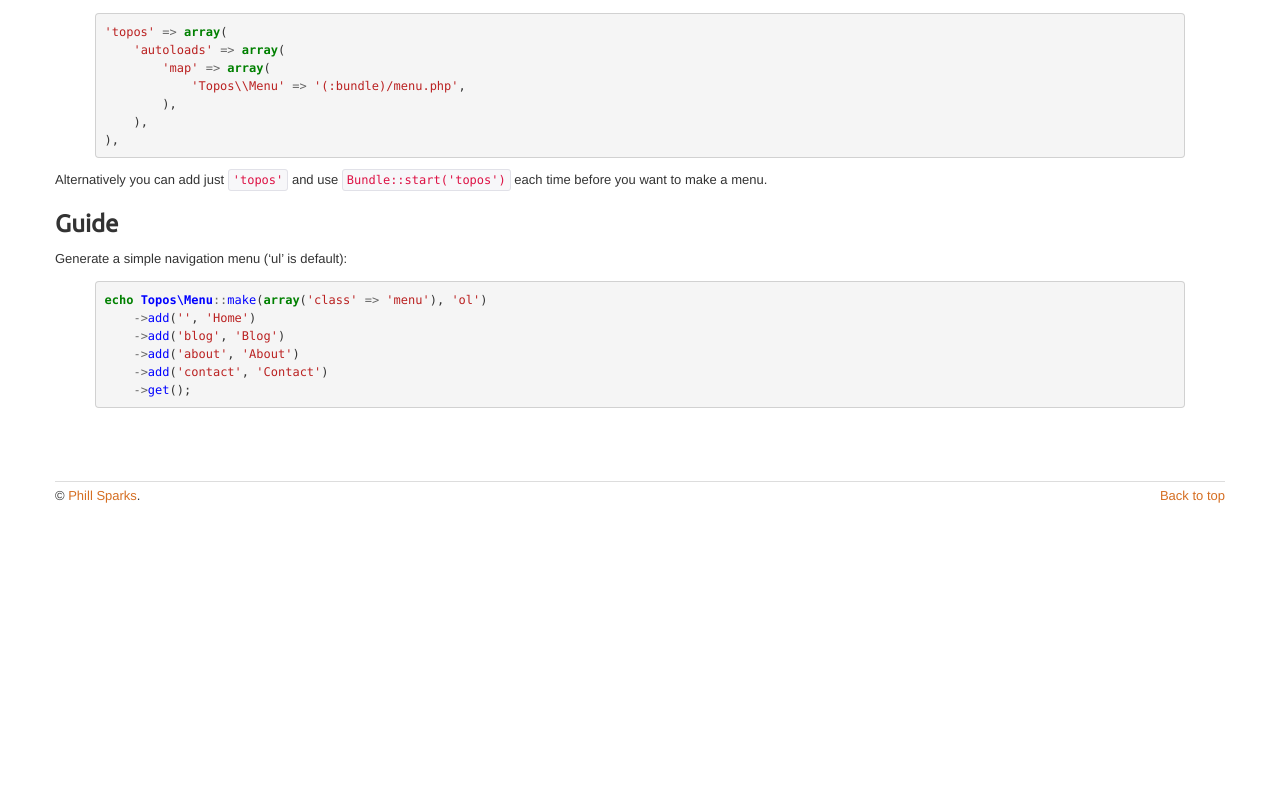
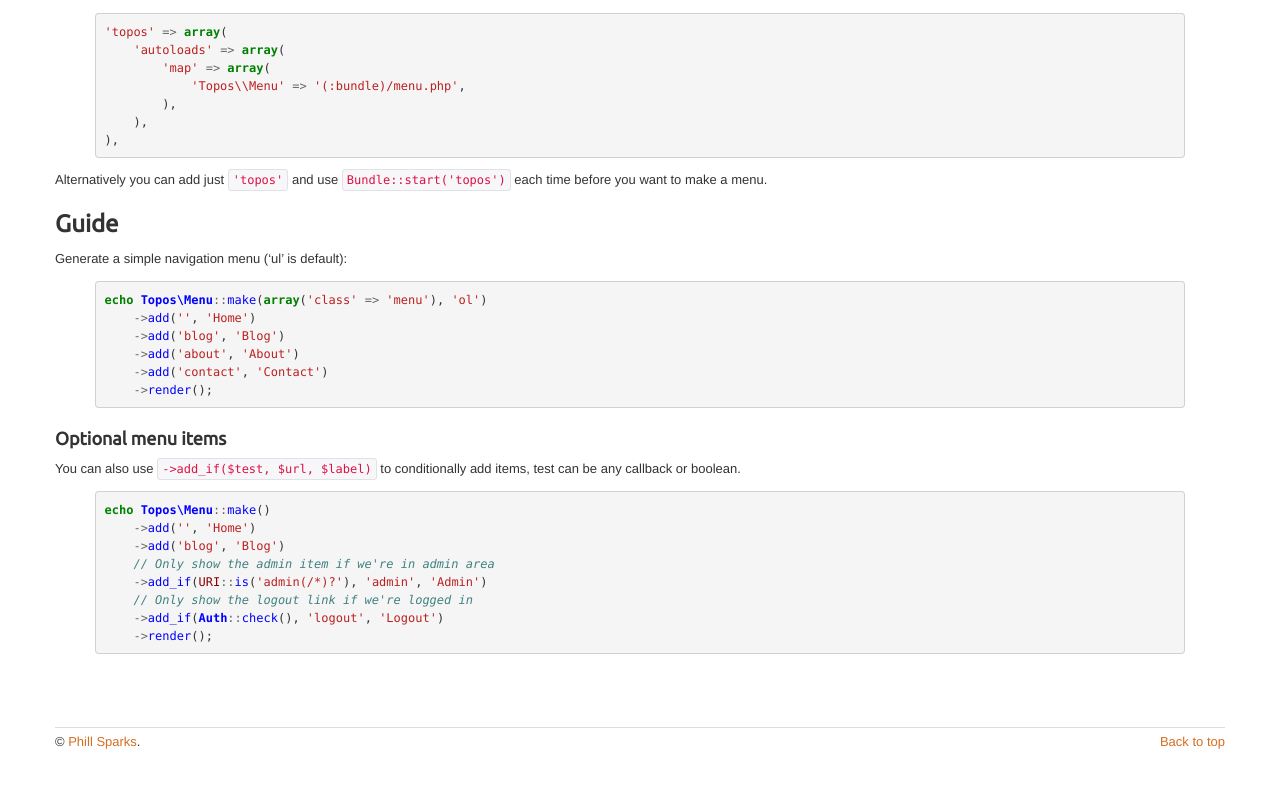
Before and after one commit to sparksp/sparksp.github.io, a Jekyll site: the page built from laravel-html-menu/index.md, in a window 1280 px wide. Shown: the part 416-1207 px from the top of the page. Built offline with Jekyll 4.4.1, drawn with Linux system fonts in a browser that asks for light colours; before the commit the page ends 961 px from its top, so only the background shows below that.

Commit message:
Updated Topos readme.
Signed-off-by: Phill Sparks <me@phills.me.uk>

```diff
--- a/laravel-html-menu/index.md
+++ b/laravel-html-menu/index.md
@@ -42,5 +42,20 @@ echo Topos\Menu::make(array('class' => 'menu'), 'ol')
     ->add('blog', 'Blog')
     ->add('about', 'About')
     ->add('contact', 'Contact')
-    ->get();
+    ->render();
 {% endhighlight %}
+
+### Optional menu items
+
+You can also use `->add_if($test, $url, $label)` to conditionally add items, test can be any callback or boolean.
+
+{% highlight php startinline %}
+echo Topos\Menu::make()
+    ->add('', 'Home')
+    ->add('blog', 'Blog')
+    // Only show the admin item if we're in admin area
+    ->add_if(URI::is('admin(/*)?'), 'admin', 'Admin')
+    // Only show the logout link if we're logged in
+    ->add_if(Auth::check(), 'logout', 'Logout')
+    ->render();
+{% endhighlight %}
```
Also changed, not shown: index.md (+2 -2 lines).
